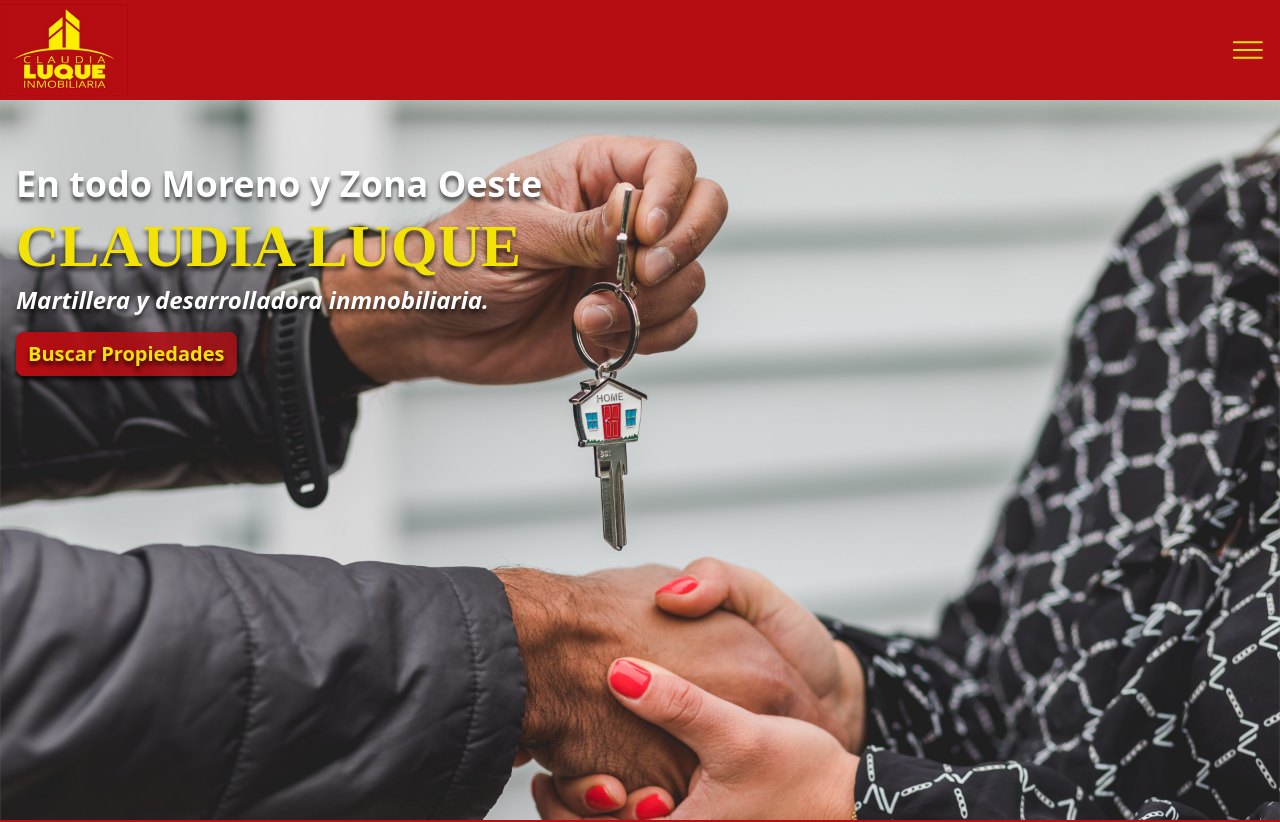
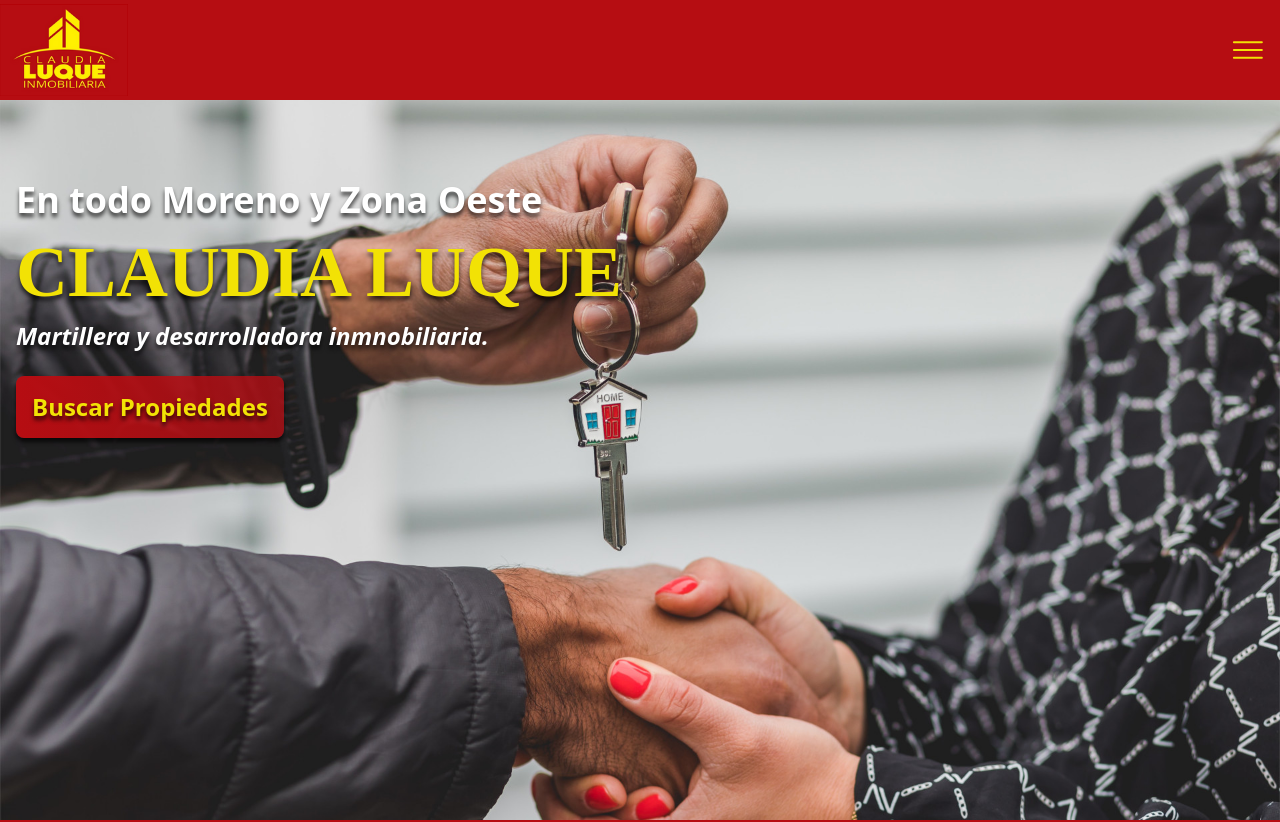
Before and after one commit to gonzaloairasca/inmobiliaria-claudia-luque, a Next.js app: page / in a window 1280 px wide. Shown: the top 822 px of the page. Built offline with nearby package versions, Linux system fonts and the light colour scheme.

Commit message:
mejorando hero

```diff
--- a/components/hero/Hero.tsx
+++ b/components/hero/Hero.tsx
@@ -3,16 +3,16 @@
 const Hero = () => {
   return (
     <main className="text-montserrat background-hero px-[16px] min-h-[90vh] ">
-      <h3 className="text-white text-shadow text-4xl font-bold w-10/12 pt-16 ">
+      <h3 className="text-white text-shadow text-4xl font-bold w-11/12 pt-20 ">
         En todo Moreno y Zona Oeste
       </h3>
-      <h1 className="font-unna text-6xl font-bold text-shadow text-[#F2E205] mt-3">
+      <h1 className="font-unna text-7xl font-bold text-shadow text-[#F2E205] mt-4">
         CLAUDIA LUQUE
       </h1>
-      <h4 className="italic font-semibold text-white text-shadow text-2xl mt-2 w-11/12">
+      <h4 className="italic font-semibold text-white text-shadow text-2xl mt-3 w-11/12">
         Martillera y desarrolladora inmnobiliaria.
       </h4>
-      <button className="text-[#F2E205] text-xl font-bold text-shadow box-shadow bg-gradient-to-r from-[#B60D12] to-[#b60d13c4] px-3 py-2 rounded-lg mt-4">
+      <button className="text-[#F2E205] text-2xl font-bold text-shadow box-shadow bg-gradient-to-r from-[#B60D12] to-[#b60d13c4] px-4 py-[15px] rounded-lg mt-6">
         Buscar Propiedades
       </button>
     </main>
```
